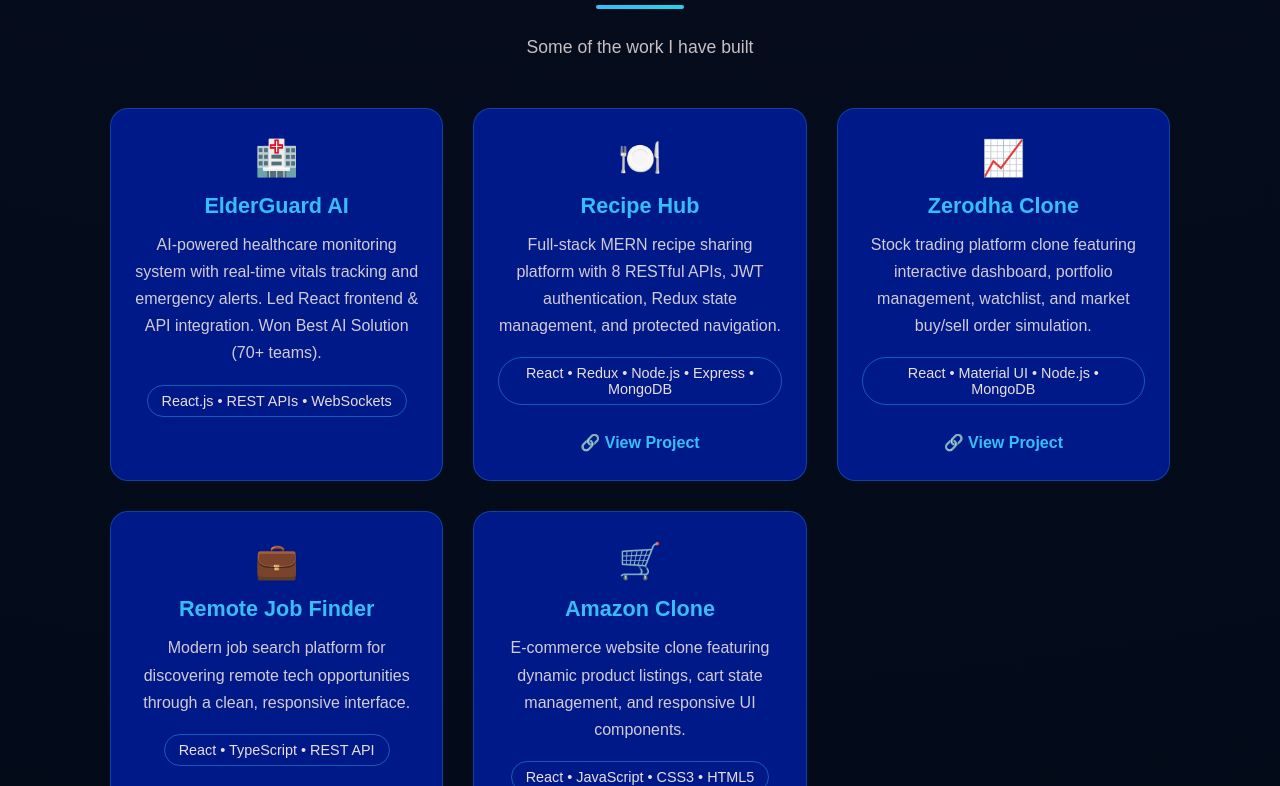
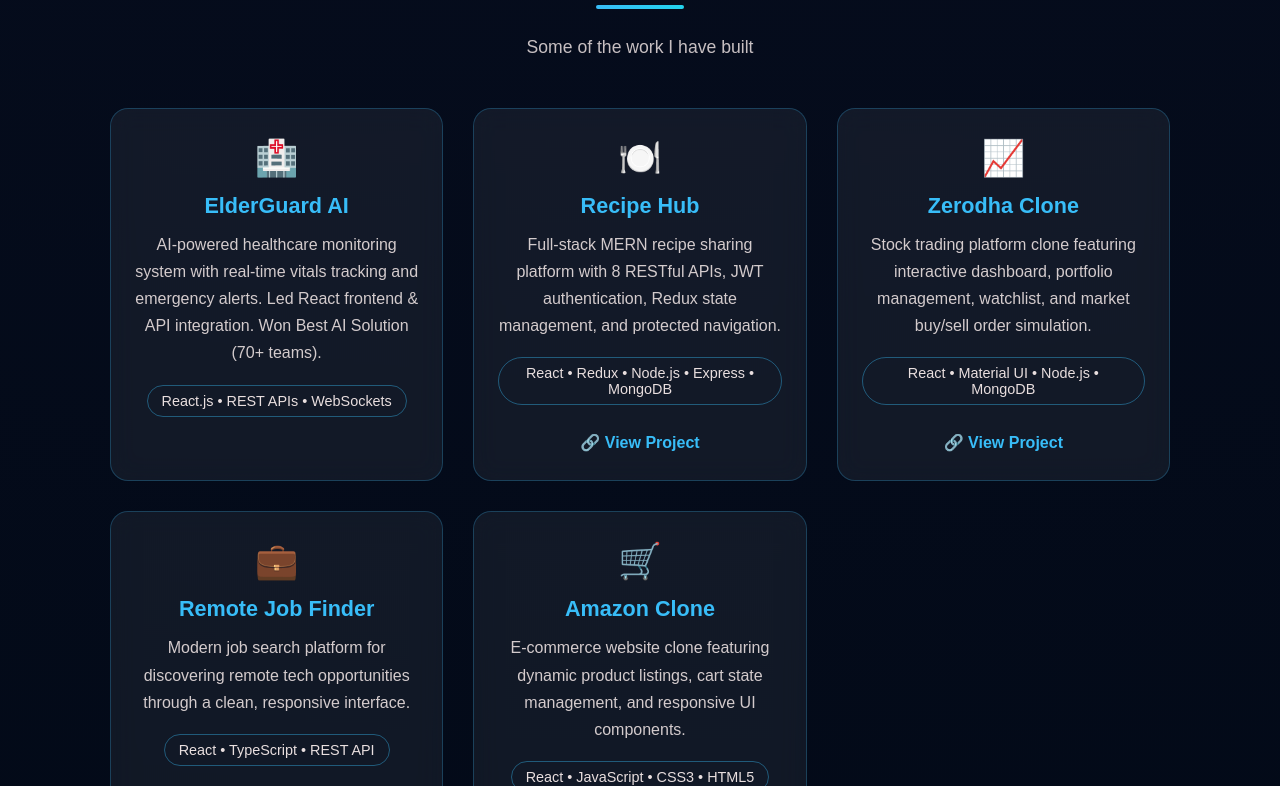
Before and after one commit to KANHAIYASINGH337/portfolio, a React (Create React App) app: page / in a window 1280 px wide. Shown: the part 2214-3000 px from the top of the page. Built offline with nearby package versions, Linux system fonts and the light colour scheme.

Commit message:
fix: replace solid blue project card background with original dark glass background

```diff
--- a/src/App.css
+++ b/src/App.css
@@ -390,7 +390,7 @@
 }
 
 .dark .project-card {
-  background: #001988;
+  background: rgba(255, 255, 255, 0.06);
   border: 1px solid rgba(56, 189, 248, 0.25);
 }
 
```
